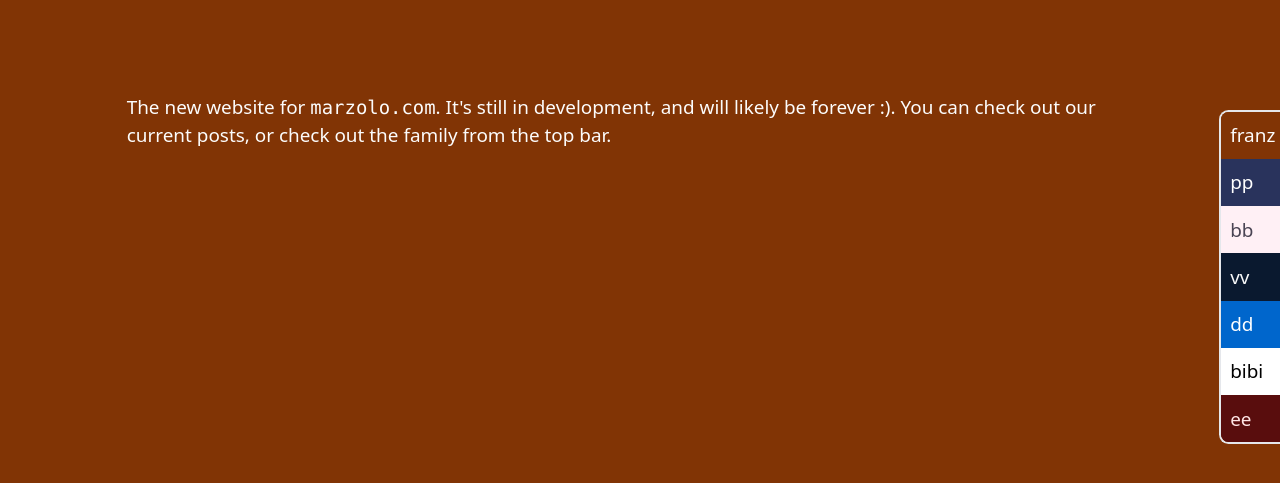
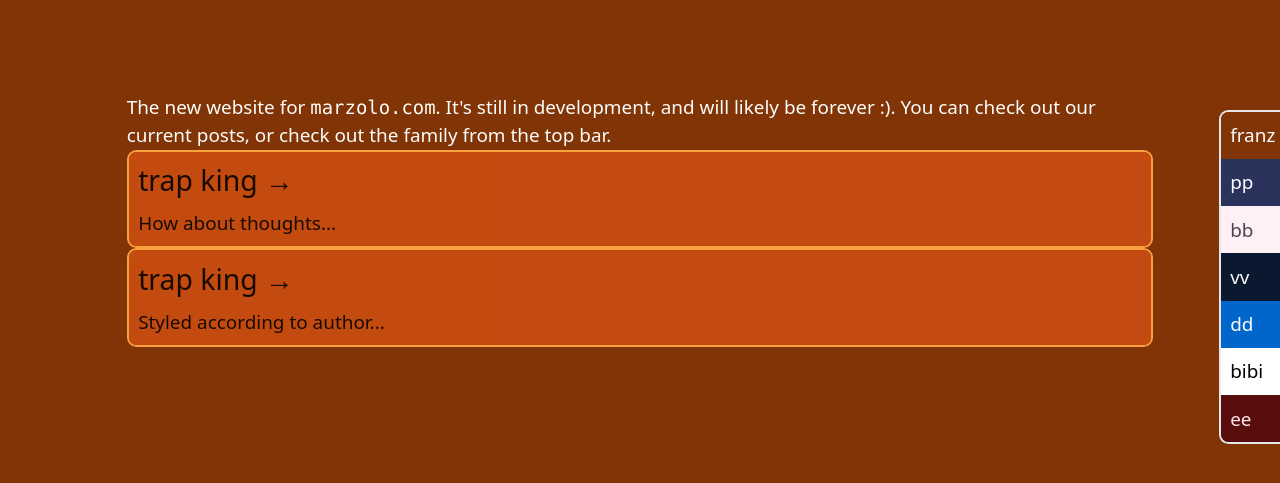
Before and after one commit to pollomarzo/web-marzolo, an Astro site: page / in a window 1280 px wide. Shown: the part 123-606 px from the top of the page. Built offline with nearby package versions, Linux system fonts and the light colour scheme; Astro itself is replaced by a stand-in of ours.

Commit message:
started working on "thoughts".. hyped

```diff
--- /dev/null
+++ b/src/content.config.ts
@@ -0,0 +1,25 @@
+// 1. Import utilities from `astro:content`
+import { defineCollection, z } from 'astro:content';
+
+// 2. Import loader(s)
+import { glob } from 'astro/loaders';
+
+// "/src/pages/post/**/*.(md|mdx)"
+// "/src/thoughts/**/*.(json)"
+
+// 3. Define your collection(s)
+// const blog = defineCollection({
+//     loader: glob({ pattern: "**/*.(md|mdx)", base: "/src/pages/post" })
+// });
+const thoughts = defineCollection({
+    loader: glob({ pattern: "**/*.json", base: "./src/thoughts" }),
+    schema: z.object({
+        author: z.string(),
+        label: z.string(),
+        datetime: z.string().datetime(),
+        content: z.string(),
+    })
+});
+
+// 4. Export a single `collections` object to register your collection(s)
+export const collections = { thoughts };
--- a/src/pages/index.astro
+++ b/src/pages/index.astro
@@ -1,5 +1,8 @@
 ---
+import Card from "~/components/Card.astro";
 import Layout from "../layouts/Layout.astro";
+import { getCollection } from "astro:content";
+const thoughts = await getCollection("thoughts");
 ---
 
 <Layout page="">
@@ -9,6 +12,13 @@ import Layout from "../layouts/Layout.astro";
       >posts</a
     >, or check out the family from the top bar.
   </main>
+  <ul>
+    {
+      thoughts.map((t) => (
+        <Card href="" title={t.data.label} body={t.data.content} />
+      ))
+    }
+  </ul>
 </Layout>
 
 <style></style>
--- /dev/null
+++ b/src/thoughts/2025-02/2025-02-18T01:45:30.json
@@ -0,0 +1,6 @@
+{
+    "author": "Paolo",
+    "label": "trap king",
+    "datetime": "2025-02-26T14:30:00Z",
+    "content": "How about thoughts..."
+}
--- /dev/null
+++ b/src/thoughts/2025-02/2025-02-18T01:46:40.json
@@ -0,0 +1,6 @@
+{
+    "author": "Paolo",
+    "label": "trap king",
+    "datetime": "2025-02-26T14:30:00Z",
+    "content": "Styled according to author..."
+}
```
Also changed, not shown: 1 other file.
